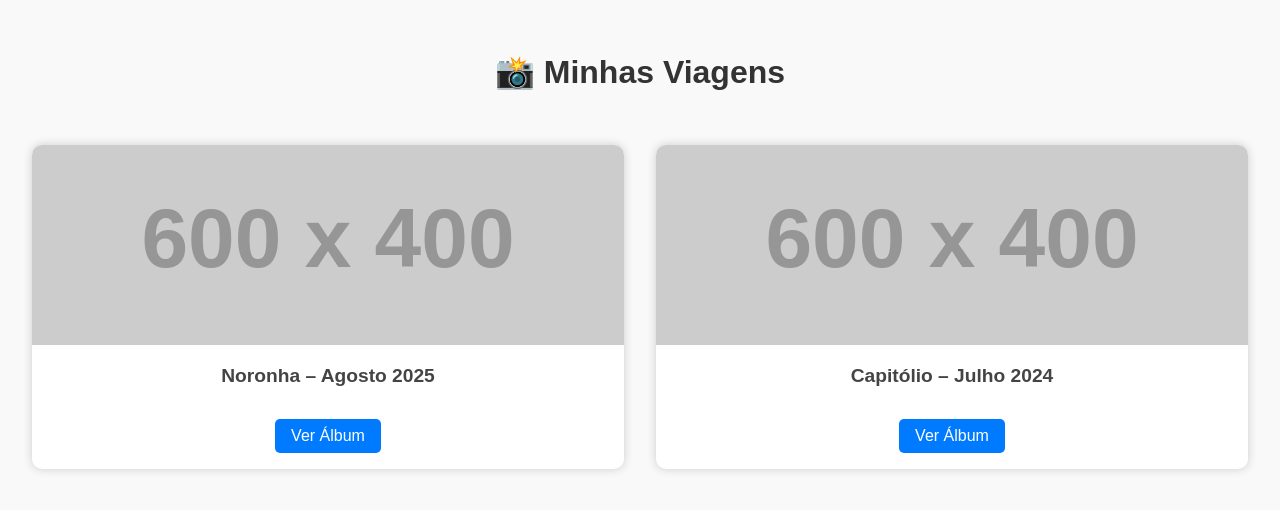
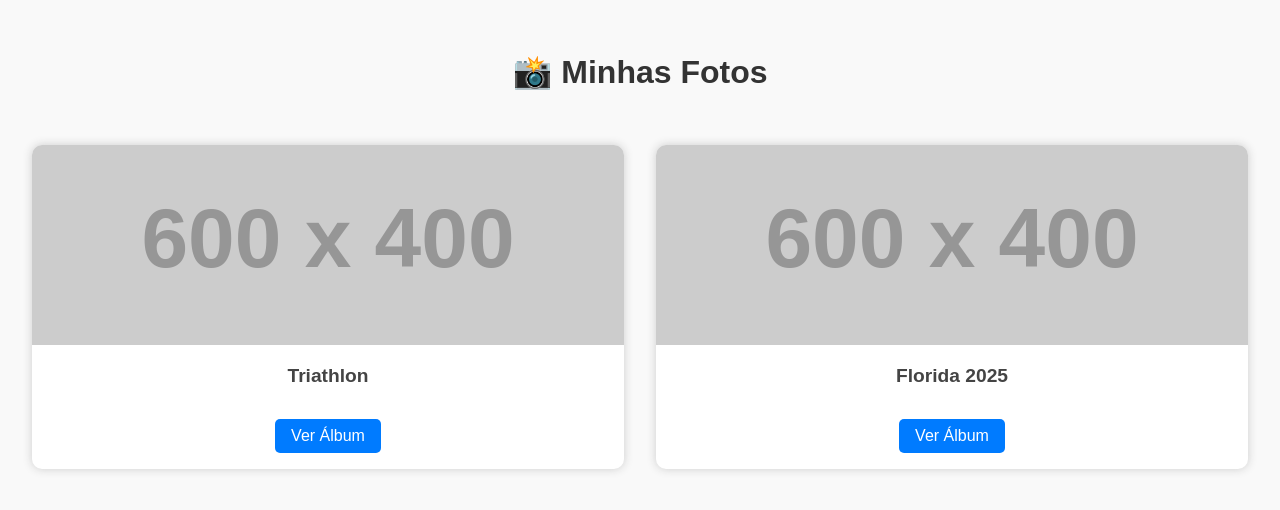
Before and after one commit to SergioMachadoJr/site-de-fotos, a plain HTML site: page index.html in a window 1280 px wide. Drawn offline with Linux system fonts and the light colour scheme; placeholder pictures from the web are drawn by us.

Commit message:
Update index.html

```diff
--- a/index.html
+++ b/index.html
@@ -16,19 +16,19 @@
   </style>
 </head>
 <body>
-  <h1>📸 Minhas Viagens</h1>
+  <h1>📸 Minhas Fotos</h1>
   <div class="galeria">
 
     <div class="album">
       <img src="https://via.placeholder.com/600x400?text=Noronha+2025" alt="Noronha 2025">
-      <h2>Noronha – Agosto 2025</h2>
-      <a href="https://photos.app.goo.gl/qPiRomhhSq3RMuAE8" target="_blank">Ver Álbum</a>
+      <h2>Triathlon</h2>
+      <a href="https://photos.app.goo.gl/Byp2NVo6oXiuTVJh8" target="_blank">Ver Álbum</a>
     </div>
 
     <div class="album">
       <img src="https://via.placeholder.com/600x400?text=Capitólio+2024" alt="Capitólio 2024">
-      <h2>Capitólio – Julho 2024</h2>
-      <a href="https://photos.app.goo.gl/EXEMPLO2" target="_blank">Ver Álbum</a>
+      <h2>Florida 2025</h2>
+      <a href="https://photos.app.goo.gl/qPiRomhhSq3RMuAE8" target="_blank">Ver Álbum</a>
     </div>
 
     <!-- Adicione mais álbuns copiando este bloco -->
```
